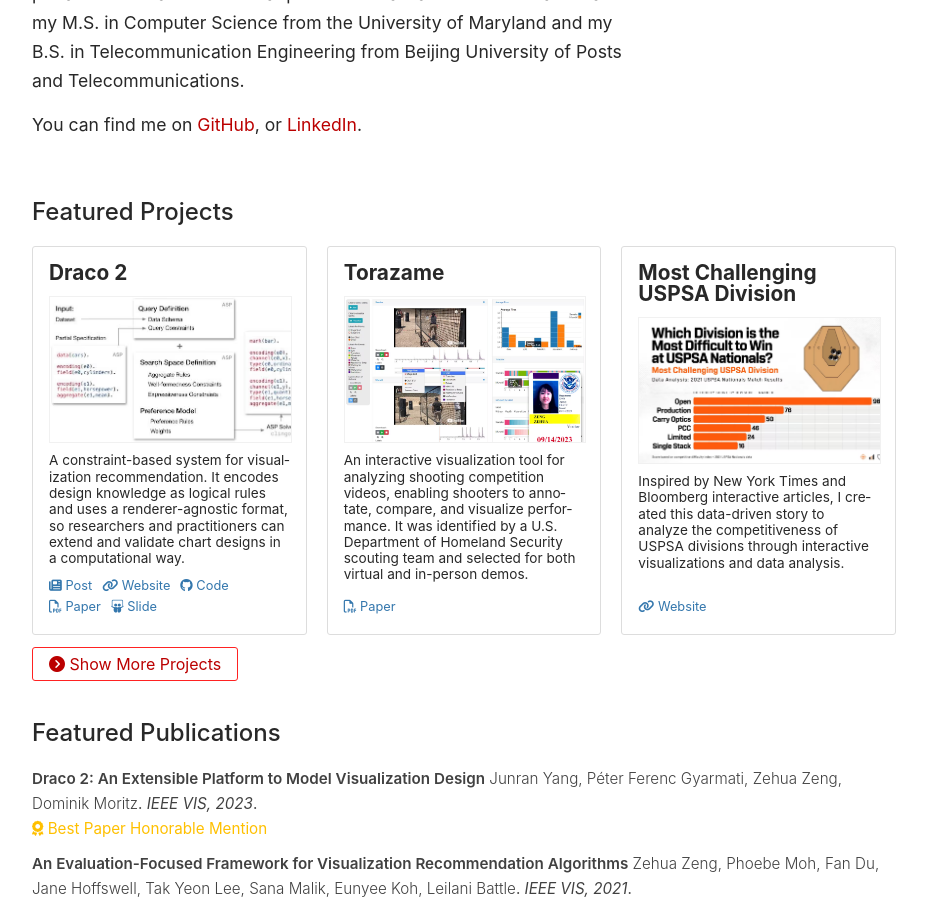
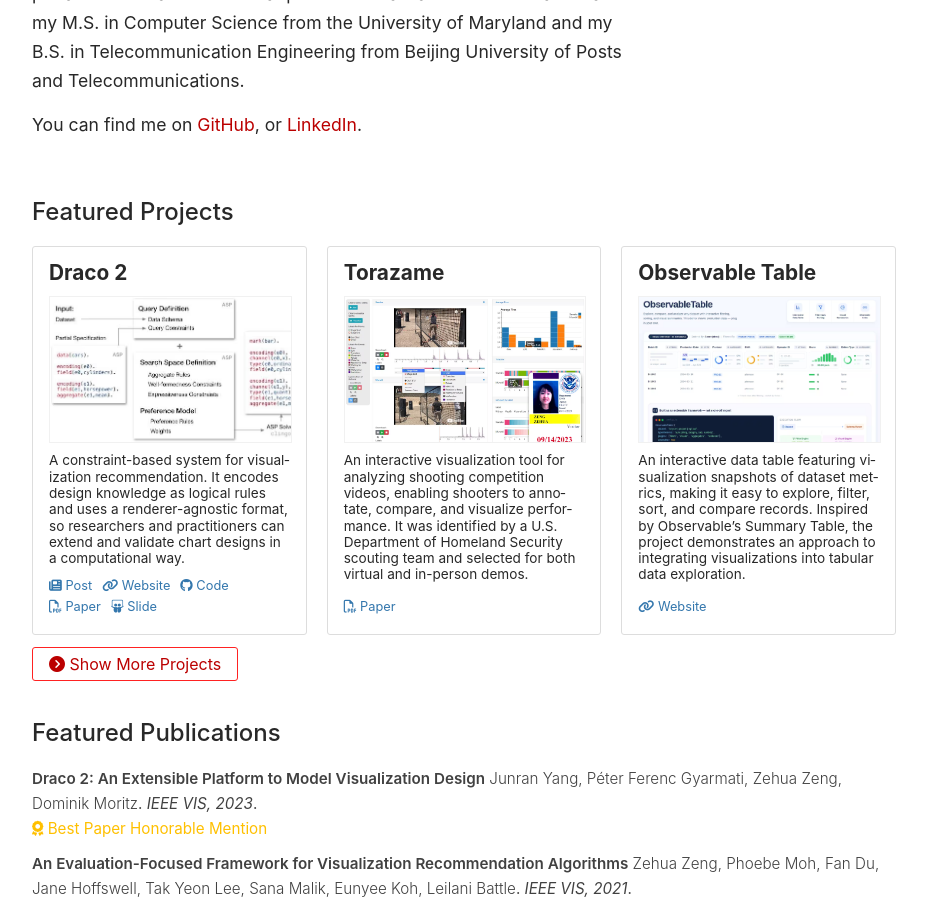
Before and after one commit to Zehua-Zeng/zehua-zeng.github.io, a Jekyll site: the page built from index.md, in a window 1280 px wide and 900 px high, scrolled down 539 px. Shown: the whole window, without its empty margins (176-1103 px from the left). Built offline with Jekyll 4.4.1, drawn with Linux system fonts in a browser that asks for light colours.

Commit message:
add observable table project

```diff
--- a/_data/projects.yml
+++ b/_data/projects.yml
@@ -14,11 +14,16 @@
   description: An interactive visualization tool for analyzing shooting competition videos, enabling shooters to annotate, compare, and visualize performance. It was identified by a U.S. Department of Homeland Security scouting team and selected for both virtual and in-person demos.
   highlight: 1
 
+- title: Observable Table
+  url: https://zehua-zeng.github.io/observable-table/
+  image: observable-table.avif
+  description: An interactive data table featuring visualization snapshots of dataset metrics, making it easy to explore, filter, sort, and compare records. Inspired by Observable’s Summary Table, the project demonstrates an approach to integrating visualizations into tabular data exploration.
+  highlight: 1
+
 - title: Most Challenging USPSA Division
   url: https://zehua-zeng.github.io/most-challenging-uspsa-division/
   image: most-challenging-uspsa-division.avif
   description: Inspired by New York Times and Bloomberg interactive articles, I created this data-driven story to analyze the competitiveness of USPSA divisions through interactive visualizations and data analysis.
-  highlight: 1
 
 - title: Personal & Product Websites
   Ghost-Optics: https://ghost-optics.com
```
Also changed, not shown: images/projects/observable-table.avif (added).
